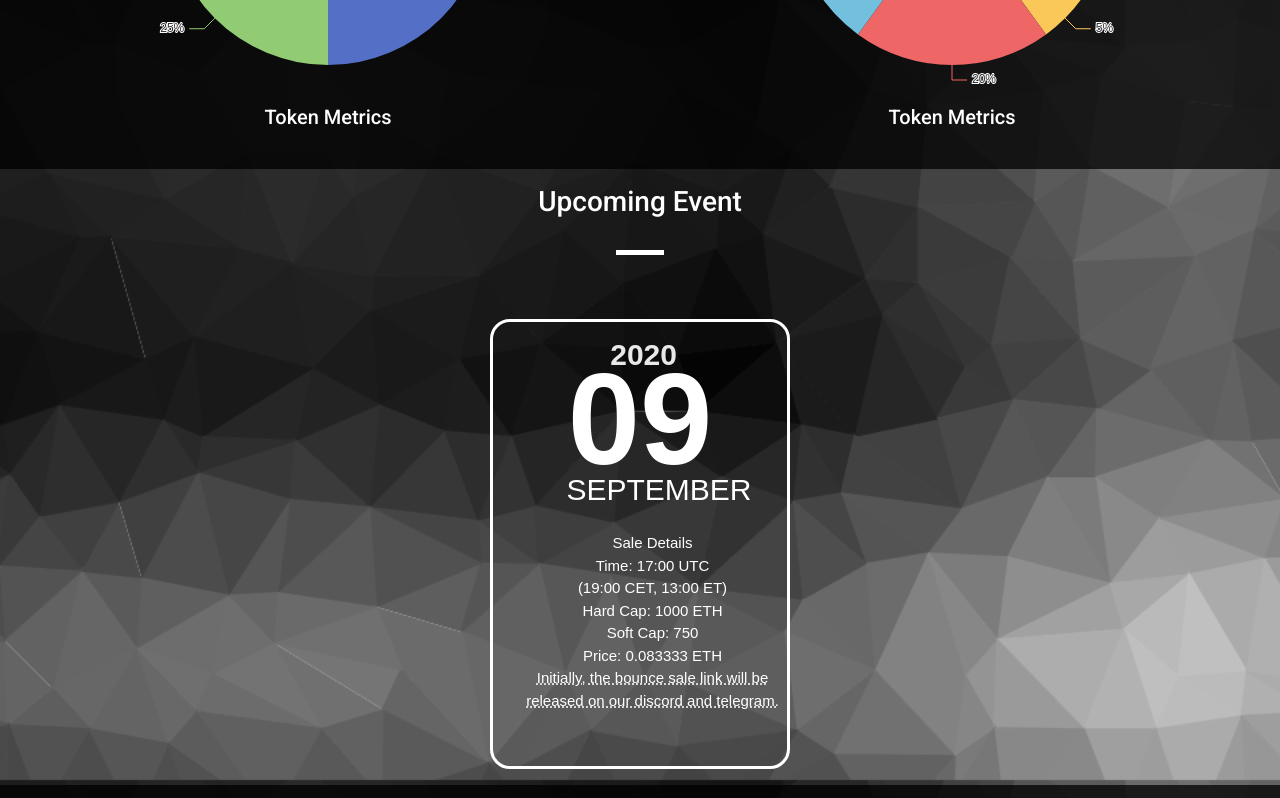
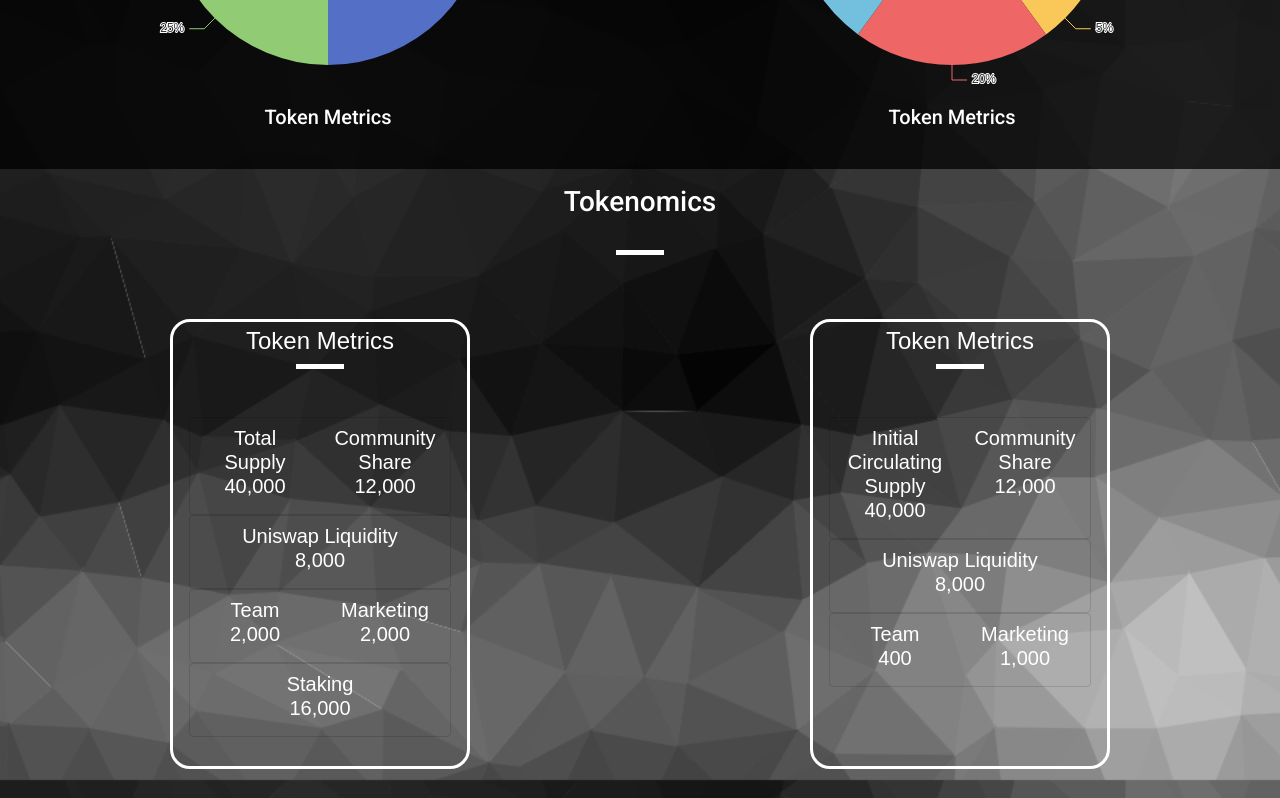
Before and after one commit to 3bhu1/3bhu1.github.io, a plain HTML site: page yfrb/index.html in a window 1280 px wide. Shown: the part 1620-2418 px from the top of the page. Drawn offline with nearby package versions, Linux system fonts and the light colour scheme.

Commit message:
tokenomics

```diff
--- a/yfrb/index.html
+++ b/yfrb/index.html
@@ -130,6 +130,135 @@
       </div>
     </div>
     <!--End: Stats Section-->
+    <!--Begin: Tokenomics-->
+    <div id="tokenomics" class="offset">
+      <div class="fixed-background">
+        <div class="row text-center">
+          <div class="col-12">
+            <h3 class="heading">Tokenomics</h3>
+            <div class="heading-underline"></div>
+          </div>
+          <div class="col-md-6">
+            <div class="calendar-left">
+              <h4 style="padding-top: 5px;">Token Metrics</h4>
+              <div class="heading-underline"></div>
+              <div class="col-xl col-md-6 pb-3">
+                <div class="card bg-transparent h-100">
+                  <div class="row h-100 no-gutters">
+                    <div class="col-6 p-2">
+                      <h5>Total</br>Supply 40,000</h5>
+                    </div>
+                    <div class="col-6 p-2">
+                      <h5>Community Share 12,000</h5>
+                    </div>
+                    <!-- <div class="col text-white d-flex">
+                      <h1 class="mx-auto align-self-center">
+                        <i class="fas fa-truck-moving"></i>
+                      </h1>
+                    </div> -->
+                  </div>
+                </div>
+                <div class="card bg-transparent h-100">
+                  <div class="row h-100 no-gutters">
+                    <div class="col-12 p-2">
+                    <h5>Uniswap Liquidity</br> 8,000</h5>
+                    </div>
+                    <!-- <div class="col text-white d-flex">
+                      <h1 class="mx-auto align-self-center">
+                        <i class="fas fa-truck-moving"></i>
+                      </h1>
+                    </div> -->
+                  </div>
+                </div>
+                <div class="card bg-transparent h-100">
+                  <div class="row h-100 no-gutters">
+                    <div class="col-6 p-2">
+                    <h5>Team</br> 2,000</h5>
+                    </div>
+                    <div class="col-6 p-2">
+                    <h5>Marketing</br> 2,000</h5>
+                    </div>
+                    <!-- <div class="col text-white d-flex">
+                      <h1 class="mx-auto align-self-center">
+                        <i class="fas fa-truck-moving"></i>
+                      </h1>
+                    </div> -->
+                  </div>
+                </div>
+                <div class="card bg-transparent h-100">
+                  <div class="row h-100 no-gutters">
+                    <div class="col-12 p-2">
+                    <h5>Staking</br> 16,000</h5>
+                    </div>
+                    <!-- <div class="col text-white d-flex">
+                      <h1 class="mx-auto align-self-center">
+                        <i class="fas fa-truck-moving"></i>
+                      </h1>
+                    </div> -->
+                  </div>
+                </div>
+              </div>
+            </div>
+            <!-- calendar-left -->
+          </div>
+          <div class="col-md-6">
+            <div class="calendar-left">
+              <h4 style="padding-top: 5px;">Token Metrics</h4>
+              <div class="heading-underline"></div>
+              <div class="col-xl col-md-6 pb-3">
+                <div class="card bg-transparent h-100">
+                  <div class="row h-100 no-gutters">
+                    <div class="col-6 p-2">
+                      <h5>Initial Circulating Supply 40,000</h5>
+                    </div>
+                    <div class="col-6 p-2">
+                      <h5>Community Share 12,000</h5>
+                    </div>
+                    <!-- <div class="col text-white d-flex">
+                      <h1 class="mx-auto align-self-center">
+                        <i class="fas fa-truck-moving"></i>
+                      </h1>
+                    </div> -->
+                  </div>
+                </div>
+                <div class="card bg-transparent h-100">
+                  <div class="row h-100 no-gutters">
+                    <div class="col-12 p-2">
+                    <h5>Uniswap Liquidity</br> 8,000</h5>
+                    </div>
+                    <!-- <div class="col text-white d-flex">
+                      <h1 class="mx-auto align-self-center">
+                        <i class="fas fa-truck-moving"></i>
+                      </h1>
+                    </div> -->
+                  </div>
+                </div>
+                <div class="card bg-transparent h-100">
+                  <div class="row h-100 no-gutters">
+                    <div class="col-6 p-2">
+                    <h5>Team</br> 400</h5>
+                    </div>
+                    <div class="col-6 p-2">
+                    <h5>Marketing</br> 1,000</h5>
+                    </div>
+                    <!-- <div class="col text-white d-flex">
+                      <h1 class="mx-auto align-self-center">
+                        <i class="fas fa-truck-moving"></i>
+                      </h1>
+                    </div> -->
+                  </div>
+                </div>
+              </div>
+            </div>
+            <!-- calendar-left -->
+          </div>
+        </div>
+        <div class="fixed-wrap">
+          <div class="fixed"></div>
+        </div>
+      </div>
+    </div>
+    <!--End: Tokenomics-->
     <!--Begin Calendar Section-->
     <div id="events" class="offset">
       <div class="fixed-background">
--- a/yfrb/style.css
+++ b/yfrb/style.css
@@ -188,3 +188,9 @@ hr.socket {
   background: linear-gradient(110deg, #a60af3 40%, rgba(0, 0, 0, 0) 30%),
     radial-gradient(farthest-corner at 0% 0%, #7a00cc 70%, #c03fff 70%);
 }
+.card-title {
+  position: relative;
+  float: left;
+  left: 40px;
+  padding: 6px;
+}
```
